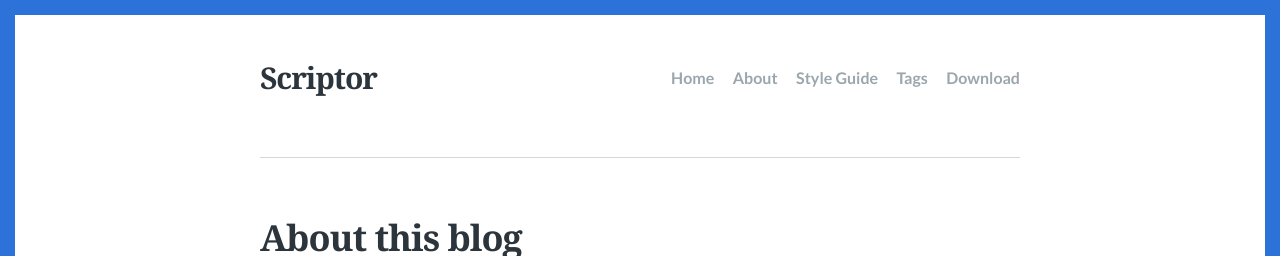
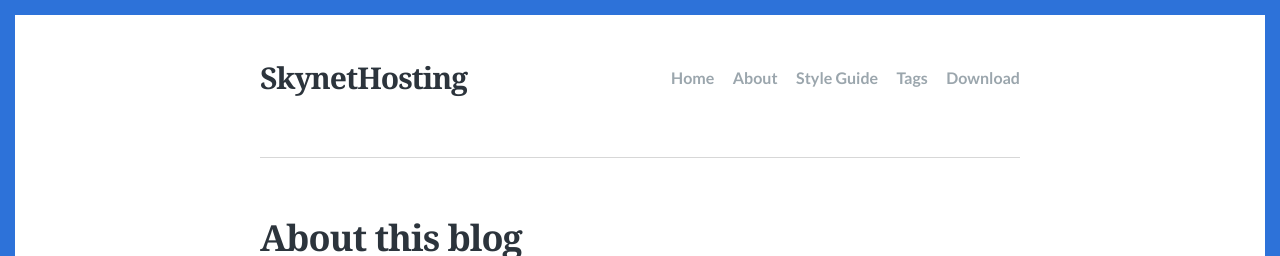
Before and after one commit to skynethosting-inc/blog, a Jekyll site: the page built from about.md, in a window 1280 px wide. Shown: the top 256 px of the page. Built offline with Jekyll 4.4.1, drawn with Linux system fonts in a browser that asks for light colours; some web fonts are replaced.

Commit message:
updated config.yml

```diff
--- a/_config.yml
+++ b/_config.yml
@@ -9,16 +9,17 @@
 lang: en-US
 
 # Site title
-title: "Scriptor"
+title: "SkynetHosting"
 
 # A description of your site for meta tag, search engine results.
 description: "Scriptor is a minimal, clean, modern & responsive Jekyll theme for writers"
 
 # The subpath of your site, e.g. /blog, for generating urls.
-baseurl: ""
+baseurl: "/blog13"
 
 # The base hostname & protocol of your site for where absolute urls are needed.
-url: "https://scriptor-jekyll.netlify.com"
+#url: "https://scriptor-jekyll.netlify.com"
+url: "https://aneesh1985-rgb.github.io"
 
 # Favicon
 favicon: images/favicon.png
@@ -31,11 +32,11 @@ navigation:
   - text: Home
     url: /
   - text: About
-    url: /about/
+    url: /blog13/about/
   - text: Style Guide
-    url: /style-guide/
+    url: /blog13/style-guide/
   - text: Tags
-    url: /tags/
+    url: /blog13/tags/
   - text: Download
     url: https://github.com/JustGoodThemes/Scriptor-Jekyll-Theme
 
```
